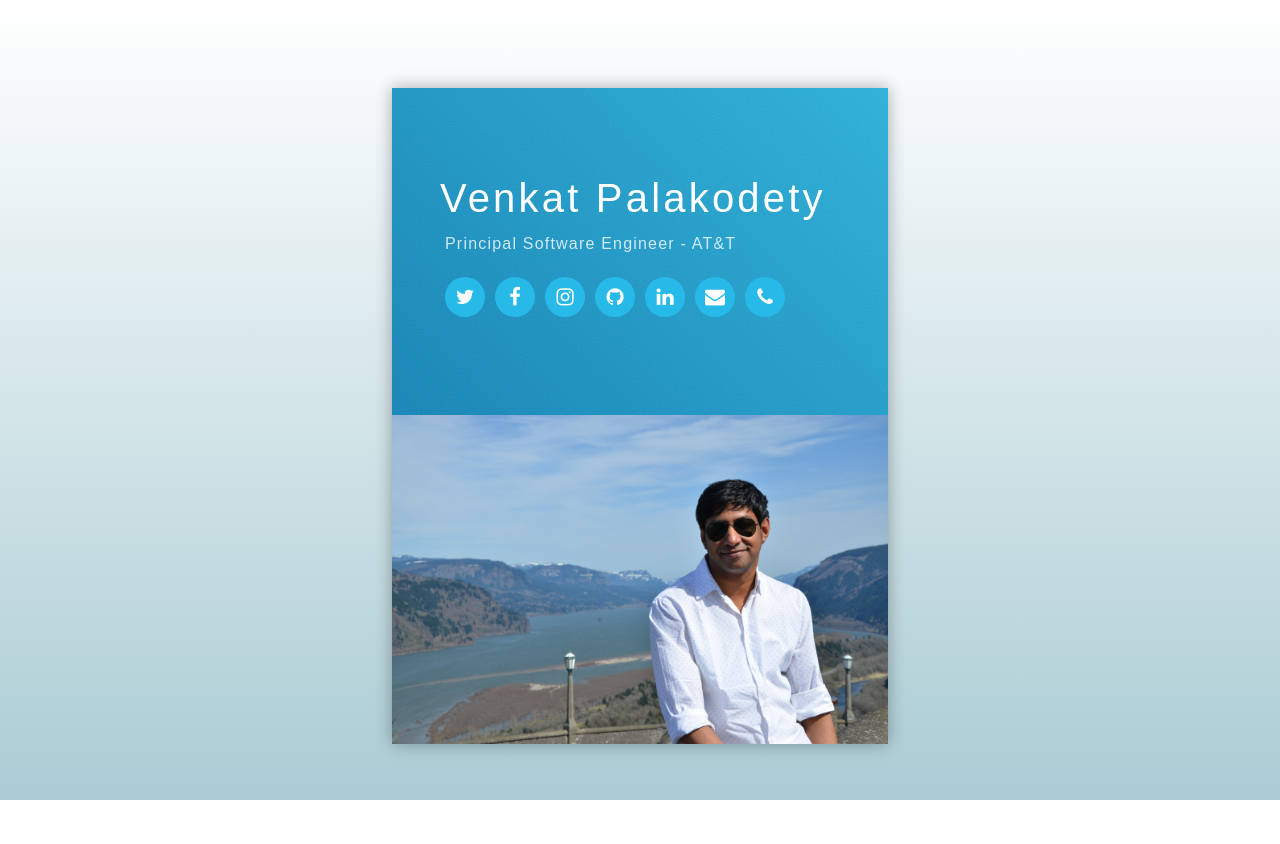
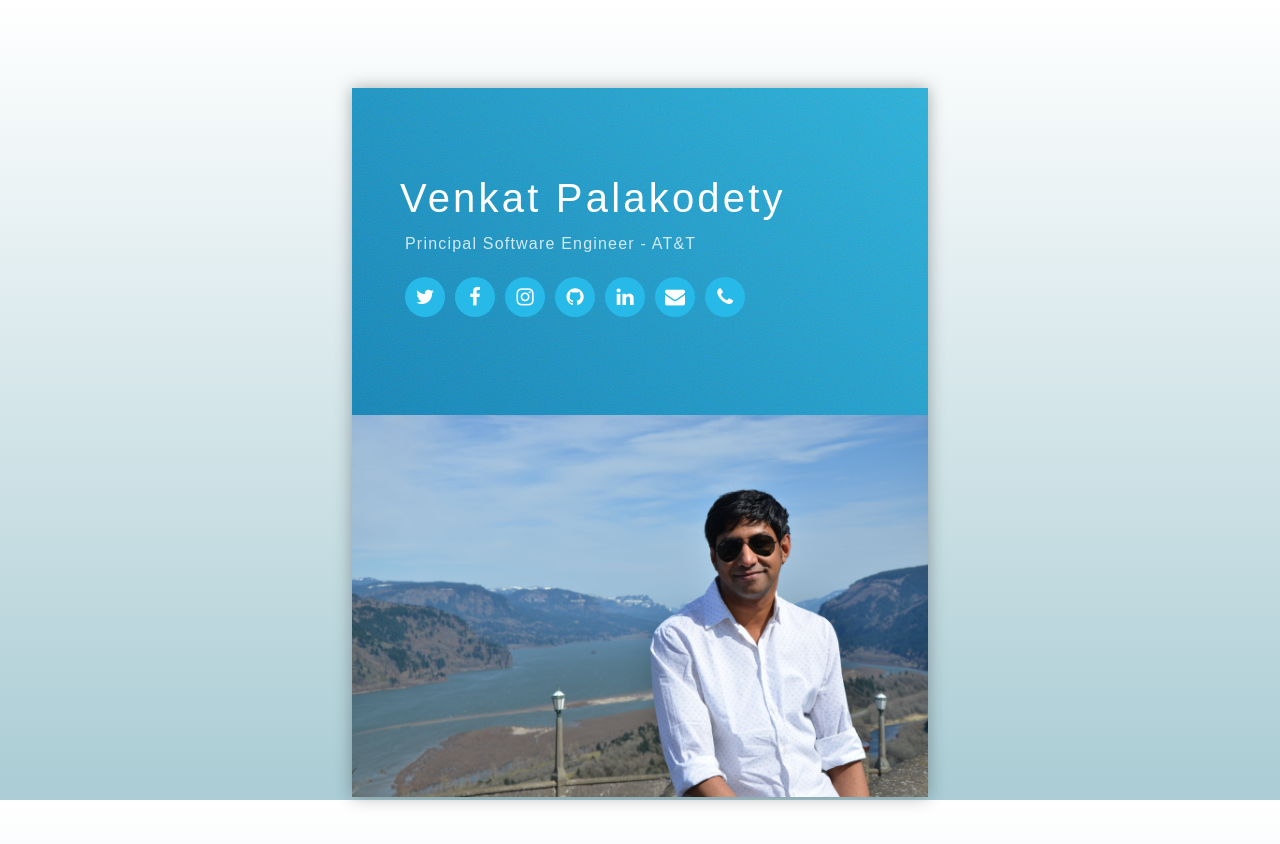
Before and after one commit to venkatpalakodety/venkatpalakodety.github.io, an Angular app: page / in a window 1280 px wide. Before the commit the page ends 800 px from the top, so only its background shows below. Built offline with nearby package versions, Linux system fonts and the light colour scheme.

Commit message:
Fix card width

```diff
--- a/src/app/modules/portfolio/components/dashboard/dashboard.component.css
+++ b/src/app/modules/portfolio/components/dashboard/dashboard.component.css
@@ -33,7 +33,8 @@
     border-radius: inherit;
     padding: 5rem 3rem;
     max-width: 100%;
-    width: 25rem;
+    min-width: 13rem;
+    width: 30rem;
 }
 
 .card > * {
@@ -94,7 +95,7 @@
 }
 .frame {
     width: 100vw;
-    height: 20rem;
+    height: 30rem;
 }
 
 .cardBottom {
```
Also changed, not shown: 5 other files (tests, documents, lock files or other folders).
